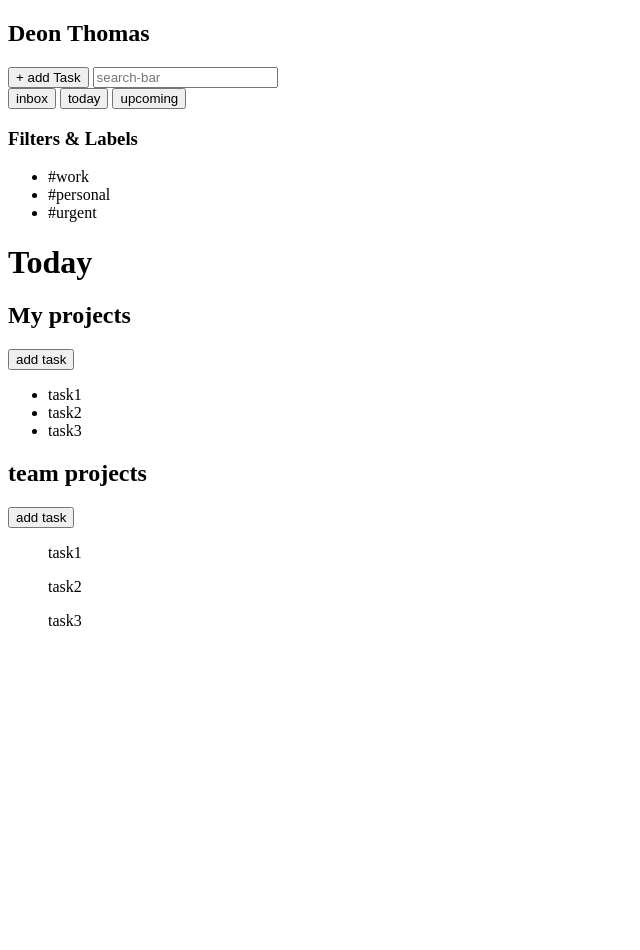
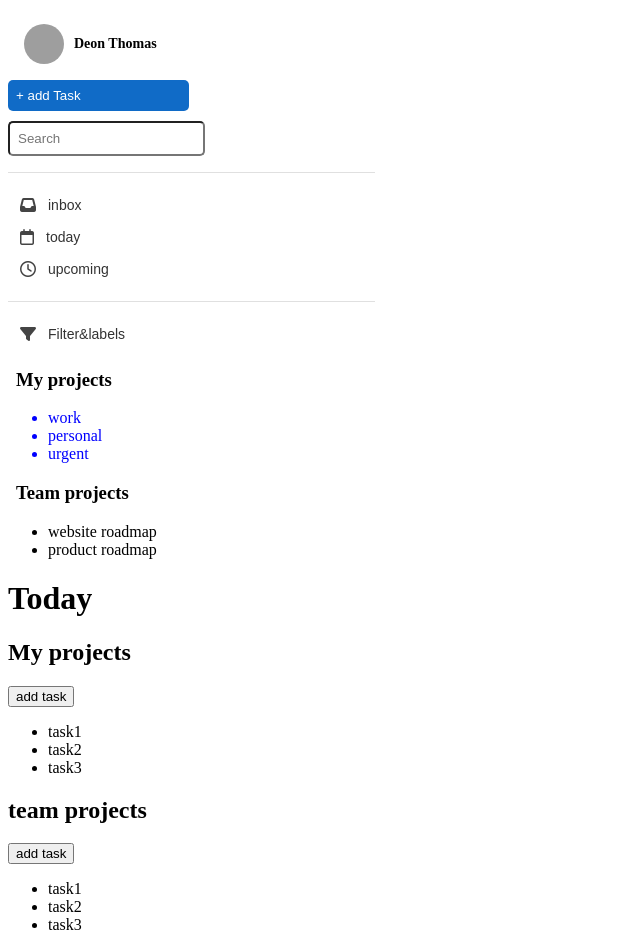
Before and after one commit to antiquecoder/task-manager, a plain HTML site: page index.html in a window 1280 px wide. Shown: the whole page, without its empty margins (0-640 px from the left). Before the commit the page ends 800 px from the top, so only its background shows below. Drawn offline with Linux system fonts and the light colour scheme; grey boxes are pictures that could not be loaded.

Commit message:
styled the sidebar

```diff
--- a/index.html
+++ b/index.html
@@ -2,24 +2,51 @@
 <html>
   <head>
     <title>Task Manager App</title>
+    <link rel="stylesheet" href="style.css">
+    <link rel="stylesheet" href="https://cdnjs.cloudflare.com/ajax/libs/font-awesome/6.5.0/css/all.min.css">
+
   </head>
   <body>
     <aside>
-      <h2>Deon Thomas</h2>
+      <div class="user-profile">
+        <img src="images/a person standing on.png">
+        <span>Deon Thomas</span>
+      </div>
       <button class="add-task"> + add Task</button>
-      <input class="search-bar "type="text" placeholder="search-bar">
+      <input class="search-bar "type="text" placeholder="Search">
+      <hr>
       <nav class="sidebar-nav">
-      <button class="inbox">inbox</button>
-      <button class="today">today</button>
-      <button class="upcoming">upcoming</button>
+      <button class="inbox">
+      <i class="fa-solid fa-inbox"></i>
+        inbox
+      </button>
+      <button class="today">
+      <i class="fa-regular fa-calendar"></i>
+        today</button>
+      <button class="upcoming">
+        <i class="fa-regular fa-clock">
+        </i>upcoming</button>
+        <hr>
+      <button class="filter">
+       <i class="fa-solid fa-filter"></i>
+         Filter&labels
+      </button>
       </nav>
 
   <section class="labels">
-       <h3>Filters & Labels</h3>
+     <h3 class="label-heading">My projects</h3>
       <ul>
-        <li>#work</li>
-        <li>#personal</li>
-        <li>#urgent</li>
+        <li>work</li>
+        <li>personal</li>
+        <li>urgent</li>
+      </ul>
+  </section>
+
+  <section class="my-projects">
+     <h3 class="project-heading">Team projects</h3>
+      <ul>
+        <li>website roadmap</li>
+        <li>product roadmap</li>
       </ul>
   </section>
  </aside>
@@ -37,11 +64,14 @@
      <section class="team-projects">
       <h2>team projects</h2>
       <button>add task</button>
-      <ul>task1</ul>
-      <ul>task2  </ul>
-      <ul>task3</ul>
+      <ul>
+        <li>task1</li>
+        <li>task2</li>
+        <li>task3</li>
+      </ul>
     </section>
   </main>
+
 
 
 
--- a/style.css
+++ b/style.css
@@ -0,0 +1,79 @@
+.add-task{
+  background-color: rgb(16, 107, 199);
+  color: white;
+  border: none;
+  border-radius: 5px;
+  padding: 8px;
+  padding-right: 108px;
+  margin-bottom: 10px;
+  cursor: pointer;
+}
+
+.search-bar{
+  display: block;
+  margin-bottom: 10px;
+  border-radius: 5px;
+  padding: 8px;
+}
+.user-profile{
+  display: flex;
+  align-items: center;
+  gap: 10px;
+  padding: 16px;
+}
+
+.user-profile img{
+    height: 40px;
+    width: 40px;
+    border-radius: 50%;
+    object-fit: cover;
+}
+
+.user-profile span {
+  font-weight: 600;
+  font-size: 14px;
+  color: black;
+}
+
+.sidebar-nav button {
+  display: flex;
+  align-items: center;
+  gap: 8px; /* space between icon and text */
+  background: none;
+  border: none;
+  font-size: 14px;
+  color: #333;
+  cursor: pointer;
+  padding: 8px 12px;
+}
+
+
+
+hr {
+  border: none;
+  border-top: 1px solid #e0e0e0;
+  margin: 16px 0;
+  width: 29%;
+}
+
+.sidebar-nav i {
+  font-size: 16px;
+  color: #444;
+  display: inline-block;
+  margin-right: 4px;
+}
+
+.labels {
+  color: blue;
+  display: block;
+
+}
+.label-heading {
+  color: black;
+  padding-left: 8px;
+}
+
+.project-heading {
+  color: black;
+  padding-left: 8px;
+}
```
Also changed, not shown: 1 other file.
